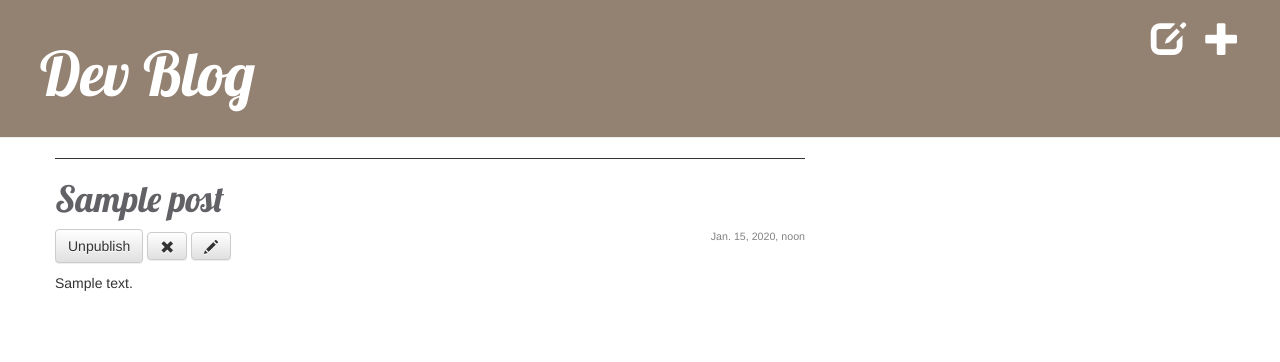
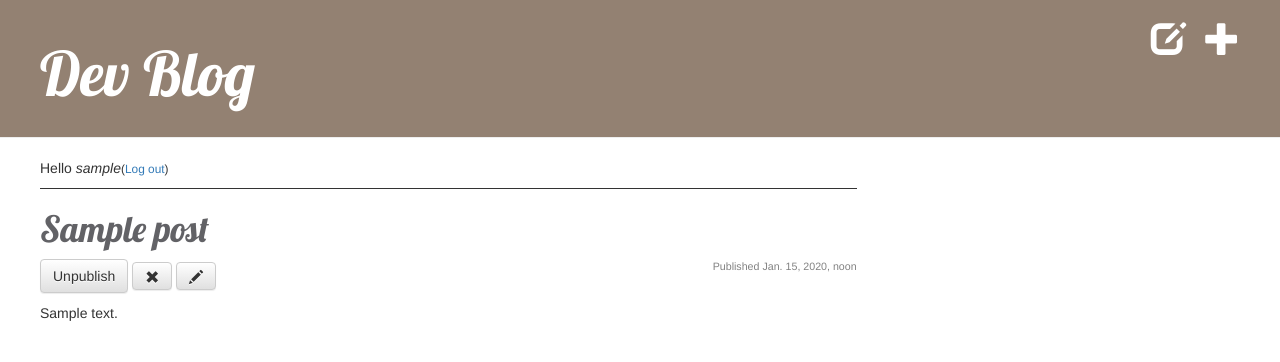
Before and after one commit to maistrovas/blog, a Django app: page /post/1/ in a window 1280 px wide. Shown: the top 362 px of the page. Run offline with Django 3.2, Linux system fonts and the light colour scheme; a user stored in the database is signed in; tables that the repository leaves empty hold one stand-in row (values such as "Sample post"); some libraries are stand-ins or nearby versions.

Commit message:
Adding autentification options loccing and log_out option

```diff
--- a/blog/settings.py
+++ b/blog/settings.py
@@ -70,7 +70,7 @@ TEMPLATES = [
 ]
 
 WSGI_APPLICATION = 'blog.wsgi.application'
-
+LOGIN_REDIRECT_URL = '/'
 
 # Database
 # https://docs.djangoproject.com/en/1.9/ref/settings/#databases
--- a/blog/urls.py
+++ b/blog/urls.py
@@ -16,8 +16,13 @@ Including another URLconf
 """
 from django.conf.urls import include, url
 from django.contrib import admin
+from django.conf.urls import patterns
+admin.autodiscover()
+
 
 urlpatterns = [
 	url(r'',include('my_blog.urls')),
     url(r'^admin/', admin.site.urls),
+    url(r'^accounts/login/$', 'django.contrib.auth.views.login'),
+    url(r'^accounts/logout/$', 'django.contrib.auth.views.logout', {'next_page': '/'}),
 ]
--- a/my_blog/templates/my_blog/base.html
+++ b/my_blog/templates/my_blog/base.html
@@ -1,23 +1,31 @@
 {% load staticfiles %}
 <html>
-    <head>
+<head>
     	<title>Dev_Blog</title>
         <link rel="stylesheet" href="//maxcdn.bootstrapcdn.com/bootstrap/3.2.0/css/bootstrap.min.css">
 	    <link rel="stylesheet" href="//maxcdn.bootstrapcdn.com/bootstrap/3.2.0/css/bootstrap-theme.min.css">
         <link href="http://fonts.googleapis.com/css?family=Lobster&subset=latin,latin-ext" rel="stylesheet" type="text/css">
         <link rel="stylesheet" href="{% static 'css/blog.css' %}">
 
-    </head>
-    <body>
+</head>
+<body>
     <div class="page-header">
     {% if user.is_authenticated %}
         <a href="{% url 'post_new' %}" class="top-menu"><span class="glyphicon glyphicon-plus"></span></a>
         <a href="{% url 'post_draft_list' %}" class="top-menu"><span class="glyphicon glyphicon-edit"></span></a>
+
+
+    {% else %}
+         <a href="{% url 'django.contrib.auth.views.login' %}" class="top-menu"><span class="glyphicon glyphicon-lock"></span></a>
     {% endif %}
-        <h1><a href="/">Dev Blog</a></h1>
+        <h1><a href="{% url 'my_blog.views.post_list' %}">Dev Blog</a></h1>
 
     </div>
-    <div class="content container">
+    <div class="content">
+
+    {% if user.is_authenticated %}
+        <p >Hello <em>{{ user.username }}</em><small>(<a href="{% url 'django.contrib.auth.views.logout' %}">Log out</a>)</small></p>
+    {% endif %}
         <div class="row">
             <div class="col-md-8">
             {% block content %}
@@ -26,5 +34,5 @@
             </div>
         </div>
     </div>
-    </body>
+</body>
 </html>
--- a/my_blog/templates/my_blog/post_detail.html
+++ b/my_blog/templates/my_blog/post_detail.html
@@ -7,7 +7,7 @@
 
 	{% if user.is_authenticated %}
 	    	{% if post.published_date %}
-	    	    <div class='date'>
+	    	    <div class='date'> Published
 	    		{{post.published_date}}
 	    	    </div>
 
@@ -16,12 +16,20 @@
 	    	    {% else %}
 
 	    	    <a class="btn btn-default" href="{% url 'my_blog.views.post_publish' pk=post.pk %}">Publish</a>
+
 	    	{% endif %}
-
-
 
 			<a class="btn btn-default" href="{% url 'post_remove' pk=post.pk %}"><span class="glyphicon glyphicon-remove"></span></a>
 	    	<a class="btn btn-default" href="{% url 'post_edit' pk=post.pk %}"><span class="glyphicon glyphicon-pencil"></span></a>
+
+		{% else %}
+		     <a href="{% url 'django.contrib.auth.views.login' %}" class="tbtn btn-default"><span class="glyphicon glyphicon-lock"></span></a>
+
+			<div class='date'>Published
+	    	{{post.published_date}}
+	    	</div>
+
+
 		{% endif %}
 	    	<p>{{post.text|linebreaks}}</p>
 	    </div>
--- a/my_blog/urls.py
+++ b/my_blog/urls.py
@@ -1,5 +1,6 @@
 from django.conf.urls import url
 from . import views
+
 
 urlpatterns = [
 	url(r'^$', views.post_list, name='post_list'),
```
